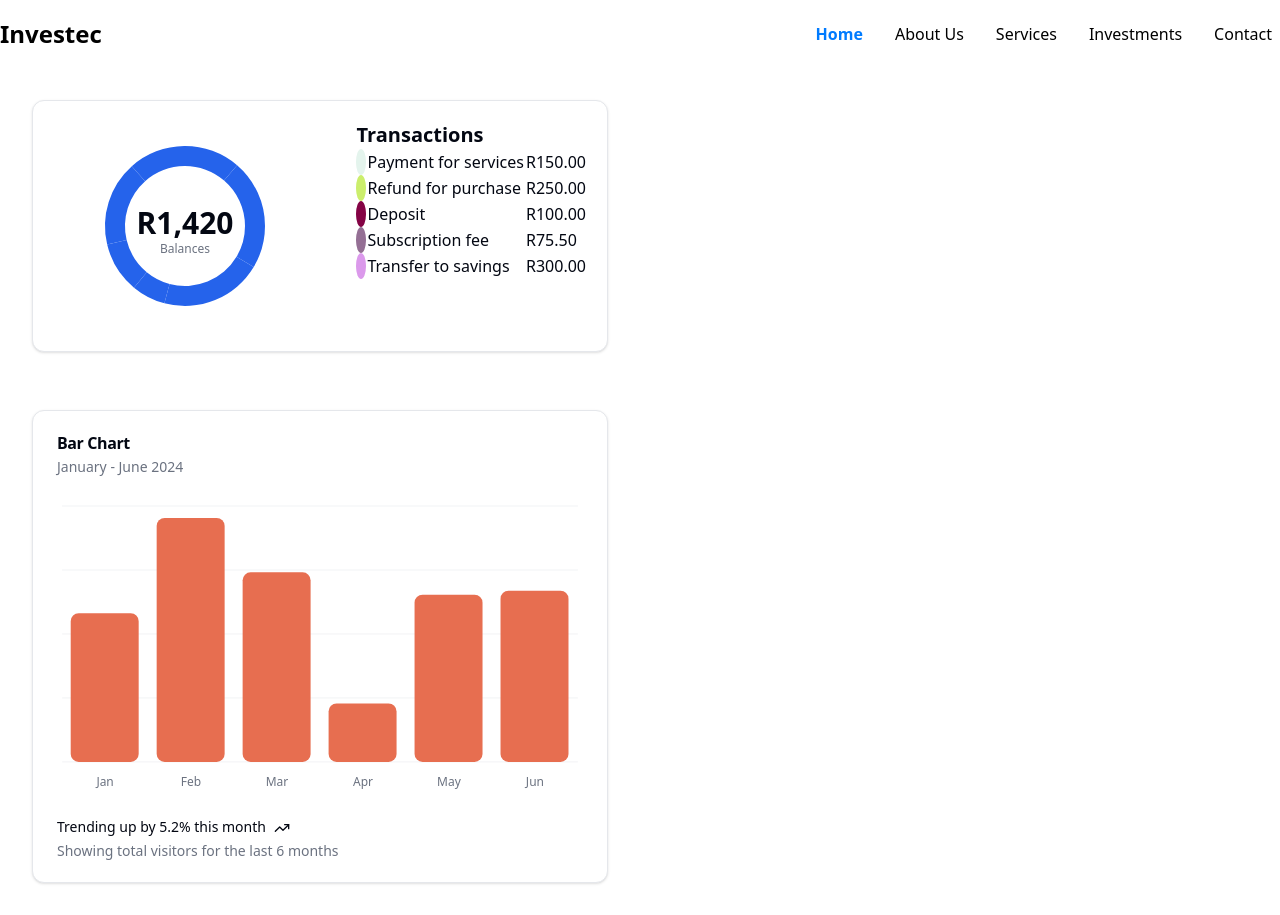
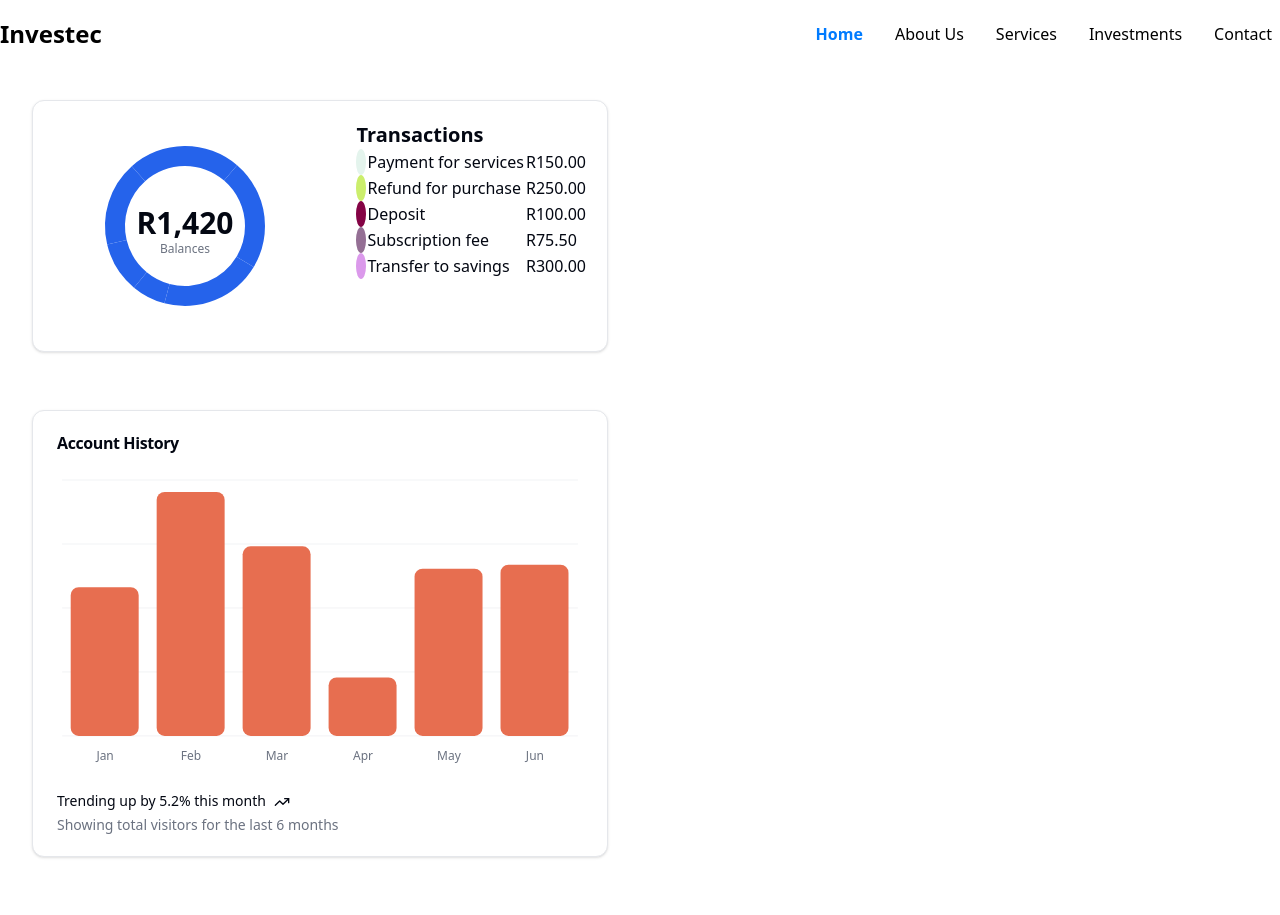
Before and after one commit to T-Charl/InvestecHack, a React (Vite) app in the folder TeachWealth-Frontend/: page / in a window 1280 px wide. After the commit the page ends 889 px from the top, so only its background shows below. Built offline with nearby package versions, Linux system fonts and the light colour scheme.

Commit message:
Account History

```diff
--- a/TeachWealth-Frontend/src/components/Dashboard/Account/AccountHistory.tsx
+++ b/TeachWealth-Frontend/src/components/Dashboard/Account/AccountHistory.tsx
@@ -26,8 +26,8 @@ const AccountHistory = (props: Props) => {
     <div>
          <Card>
       <CardHeader>
-        <CardTitle>Bar Chart</CardTitle>
-        <CardDescription>January - June 2024</CardDescription>
+        <CardTitle>Account History</CardTitle>
+        {/*<CardDescription>January - June 2024</CardDescription>*/}
       </CardHeader>
       <CardContent>
         <ChartContainer config={chartConfig}>
```
